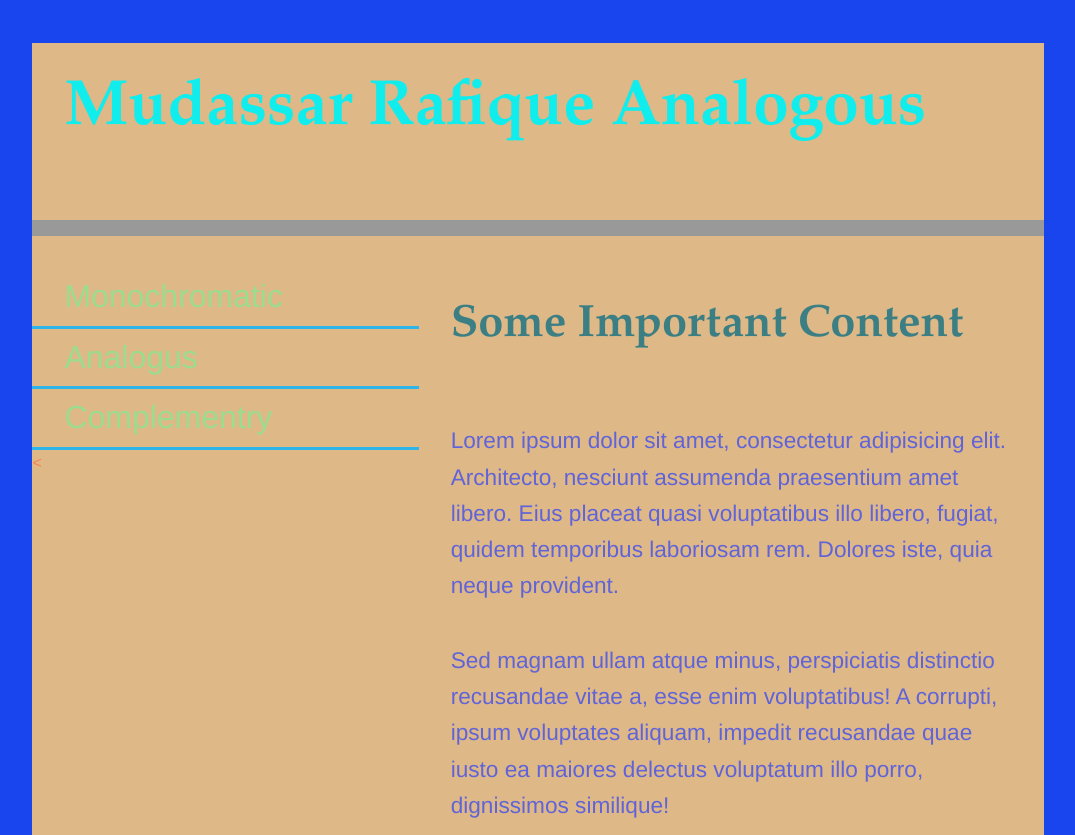
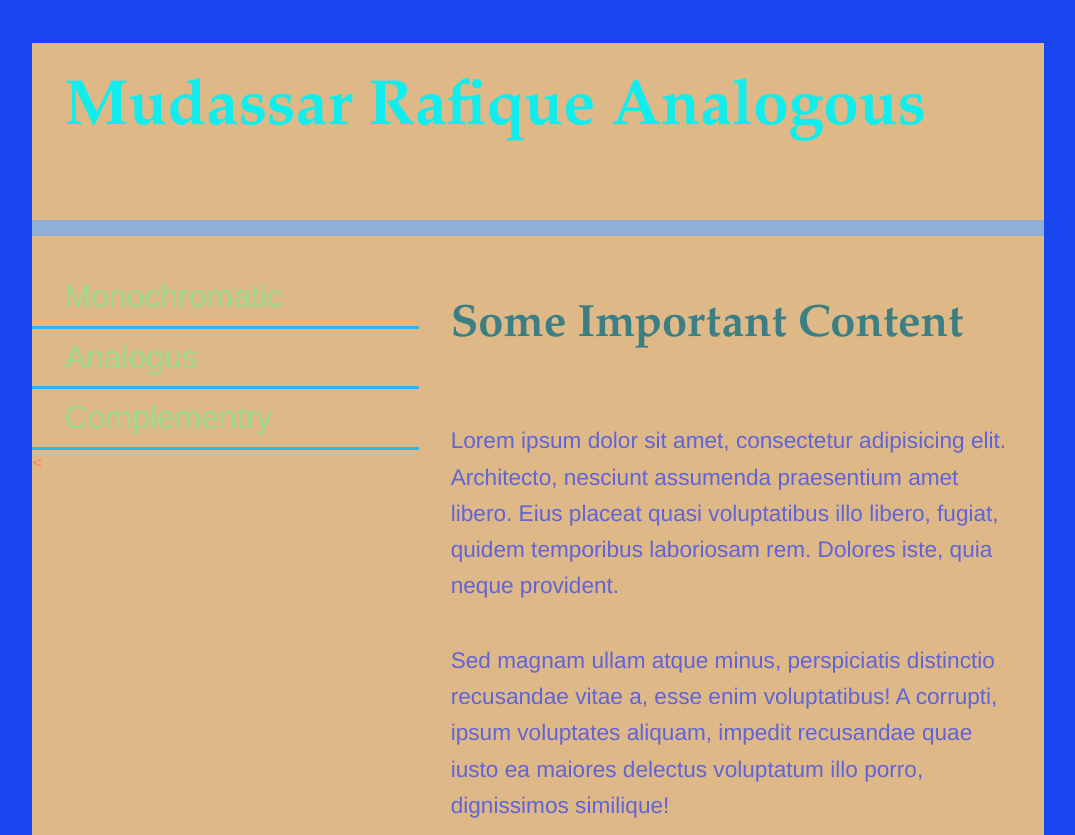
Before and after one commit to rafi0005/colours, a plain HTML site: page analogous.html in a window 1280 px wide. Shown: the top 835 px of the page, without its empty margins (102-1177 px from the left). Drawn offline with Linux system fonts and the light colour scheme.

Commit message:
one more change

```diff
--- a/analogous.html
+++ b/analogous.html
@@ -75,7 +75,7 @@
         }
         header{
             width:100%;
-            border-bottom: 1rem solid #999999;
+            border-bottom: 1rem solid #8EB0D6;
         }
         nav{
             float:left;
```
